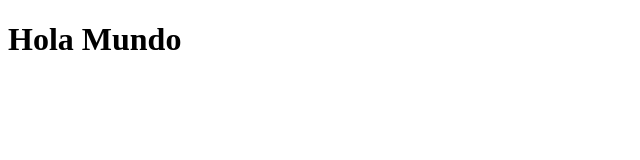
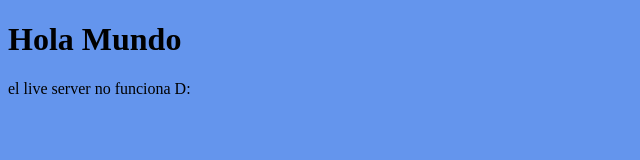
Before and after one commit to zzzlimbo/MiPrimerRepositorio, a plain HTML site: page index.html in a window 1280 px wide. Shown: the whole page, without its empty margins (0-640 px from the left). Drawn offline with Linux system fonts and the light colour scheme.

Commit message:
Cambiando el fondo del index

```diff
--- a/index.html
+++ b/index.html
@@ -4,8 +4,14 @@
     <meta charset="UTF-8">
     <meta name="viewport" content="width=device-width, initial-scale=1.0">
     <title>Document</title>
+    <style>
+        html, body {
+            background-color: cornflowerblue;
+        }
+    </style>
 </head>
 <body>
     <h1>Hola Mundo</h1>
+    <p>el live server no funciona D:</p>
 </body>
 </html>
```
